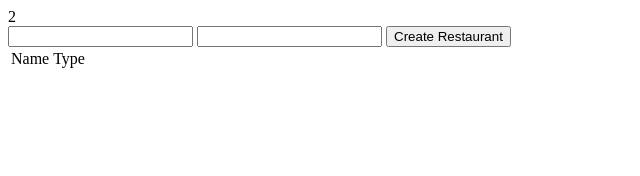
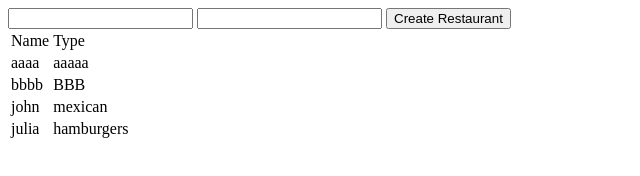
Before and after one commit to koziscool/widgets, a plain HTML site: page index.html in a window 1280 px wide. Shown: the whole page, without its empty margins (0-640 px from the left). Drawn offline with nearby package versions, Linux system fonts and the light colour scheme.

Commit message:
order by

```diff
--- a/app.js
+++ b/app.js
@@ -4,7 +4,12 @@ var widgets = angular.module('widgetsApp', []);
 widgets.controller( 'RestaurantCtrl',
   ['$scope', function($scope){
 
-    $scope.restaurants = [];
+    $scope.restaurants = [
+        {"name": "john", "foodType": "mexican"},
+        {"name": "julia", "foodType": "hamburgers"},
+        {"name": "aaaa", "foodType": "aaaaa"},
+        {"name": "bbbb", "foodType": "BBB"}
+    ];
 
     $scope.processForm = function() {
         var newRestaurant = {};
--- a/index.html
+++ b/index.html
@@ -10,7 +10,6 @@
   <script src="app.js"></script>
 </head>
 <body ng-controller="RestaurantCtrl">
-  {{ 1+1}}
   <form name="createRestaurant">
     <input type = "text" label="Name" ng-model="formData.name">
     <input type = "text" label="Type of Food" ng-model="formData.type">
@@ -26,9 +25,9 @@
     </thead>
     <tbody>
 
-      <tr ng-repeat="r in restaurants">
+      <tr ng-repeat="r in restaurants | orderBy: 'name'">
         <td>{{ r.name }}</td>
-        <td>{{ r.type }}</td>
+        <td>{{ r.foodType }}</td>
       </tr>
     </tbody>
   </table>
```
